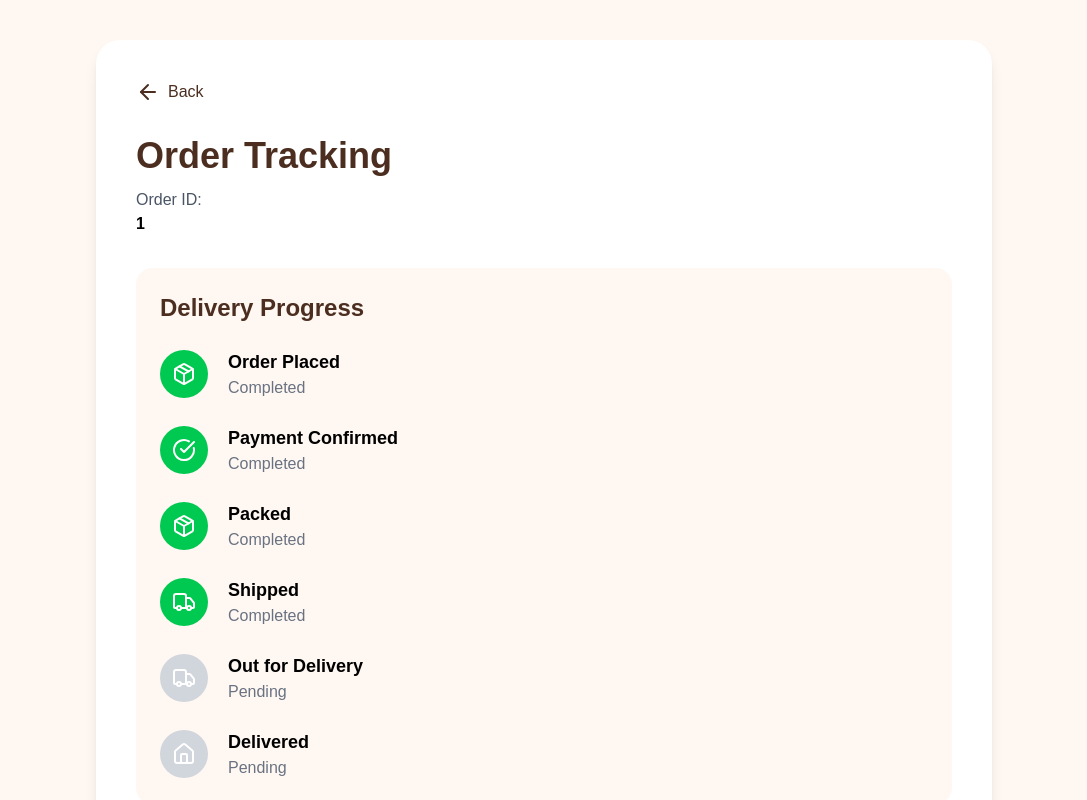
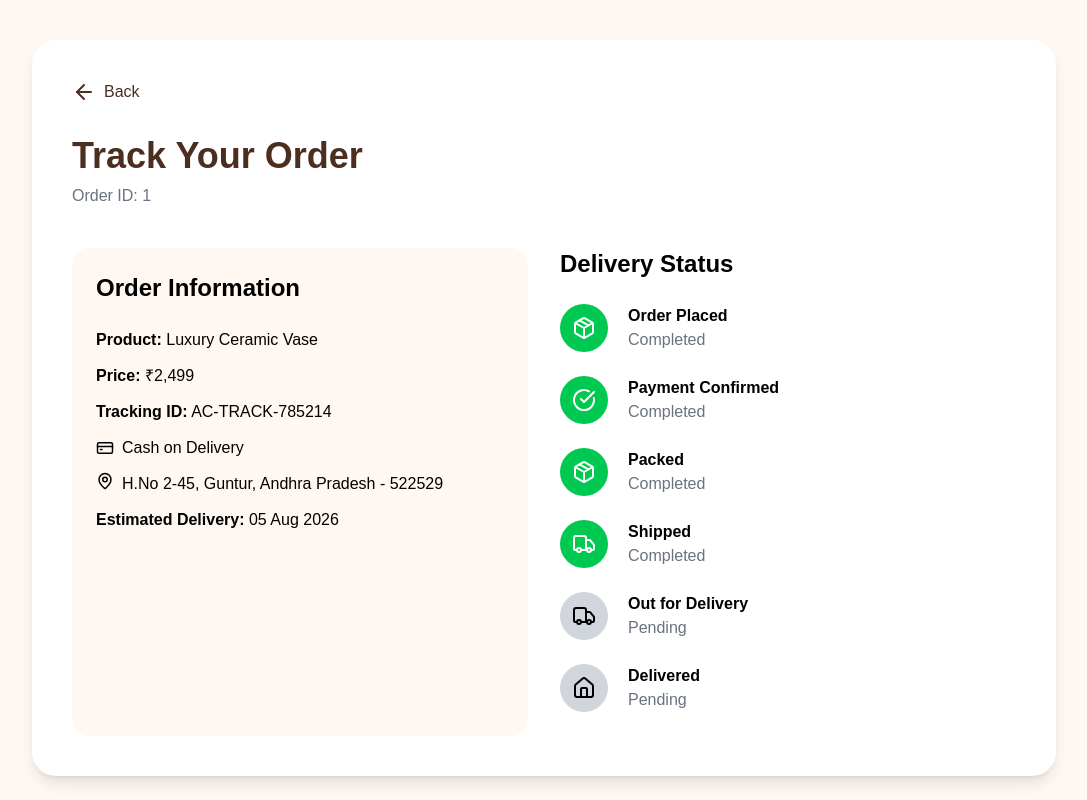
Before and after one commit to Gousiyasyed17/Artisans-Corner, a React app in the folder frontend/: page /customer/tracking/1 in a window 1280 px wide. Shown: the top 800 px of the page, without its empty margins (96-1183 px from the left). Built offline with nearby package versions, Linux system fonts and the light colour scheme; no server answers; the HTML template or start-up script is replaced by a standard one.

Commit message:
Improve order tracking page

```diff
--- a/frontend/src/pages/OrderTracking.jsx
+++ b/frontend/src/pages/OrderTracking.jsx
@@ -1,19 +1,30 @@
 import React from "react";
-import { useParams, useNavigate } from "react-router-dom";
+import { useNavigate, useParams } from "react-router-dom";
 import {
+  ArrowLeft,
+  CheckCircle,
   Package,
-  CheckCircle,
   Truck,
   Home,
-  ArrowLeft,
+  CreditCard,
+  MapPin,
 } from "lucide-react";
 
 export default function OrderTracking() {
+  const navigate = useNavigate();
   const { id } = useParams();
-  const navigate = useNavigate();
 
-  // Demo status (later you can fetch this from backend)
-  const currentStatus = "Shipped";
+  // Demo order data
+  const order = {
+    product: "Luxury Ceramic Vase",
+    price: "₹2,499",
+    trackingId: "AC-TRACK-785214",
+    payment: "Cash on Delivery",
+    address:
+      "H.No 2-45, Guntur, Andhra Pradesh - 522529",
+    estimatedDelivery: "05 Aug 2026",
+    status: "Shipped",
+  };
 
   const steps = [
     "Order Placed",
@@ -24,12 +35,12 @@ export default function OrderTracking() {
     "Delivered",
   ];
 
-  const currentIndex = steps.indexOf(currentStatus);
+  const currentStep = steps.indexOf(order.status);
 
   return (
-    <div className="min-h-screen bg-[#FFF8F2] py-10 px-6">
+    <div className="min-h-screen bg-[#FFF8F2] py-10">
 
-      <div className="max-w-4xl mx-auto bg-white rounded-3xl shadow-lg p-10">
+      <div className="max-w-5xl mx-auto bg-white rounded-3xl shadow-lg p-10">
 
         <button
           onClick={() => navigate(-1)}
@@ -40,37 +51,67 @@ export default function OrderTracking() {
         </button>
 
         <h1 className="text-4xl font-bold text-[#4B2E20]">
-          Order Tracking
+          Track Your Order
         </h1>
 
-        <p className="mt-3 text-gray-600">
-          Order ID:
+        <p className="text-gray-500 mt-2">
+          Order ID: {id}
         </p>
 
-        <p className="font-semibold break-all">
-          {id}
-        </p>
+        <div className="grid md:grid-cols-2 gap-8 mt-10">
 
-        <div className="mt-8 bg-[#FFF8F2] rounded-2xl p-6">
+          <div className="bg-[#FFF8F2] rounded-2xl p-6">
 
-          <h2 className="text-2xl font-bold text-[#4B2E20] mb-6">
-            Delivery Progress
-          </h2>
+            <h2 className="text-2xl font-bold mb-6">
+              Order Information
+            </h2>
 
-          <div className="space-y-6">
+            <p><b>Product:</b> {order.product}</p>
+
+            <p className="mt-3">
+              <b>Price:</b> {order.price}
+            </p>
+
+            <p className="mt-3">
+              <b>Tracking ID:</b> {order.trackingId}
+            </p>
+
+            <p className="mt-3 flex items-center gap-2">
+              <CreditCard size={18}/>
+              {order.payment}
+            </p>
+
+            <p className="mt-3 flex items-start gap-2">
+              <MapPin size={18}/>
+              {order.address}
+            </p>
+
+            <p className="mt-3">
+              <b>Estimated Delivery:</b>{" "}
+              {order.estimatedDelivery}
+            </p>
+
+          </div>
+
+          <div>
+
+            <h2 className="text-2xl font-bold mb-6">
+              Delivery Status
+            </h2>
 
             {steps.map((step, index) => (
 
               <div
-                key={index}
-                className="flex items-center gap-5"
+                key={step}
+                className="flex items-center mb-6"
               >
 
                 <div
-                  className={`w-12 h-12 rounded-full flex items-center justify-center ${
-                    index <= currentIndex
+                  className={`w-12 h-12 rounded-full flex items-center justify-center
+                  ${
+                    index <= currentStep
                       ? "bg-green-500 text-white"
-                      : "bg-gray-300 text-white"
+                      : "bg-gray-300"
                   }`}
                 >
 
@@ -83,15 +124,15 @@ export default function OrderTracking() {
 
                 </div>
 
-                <div>
+                <div className="ml-5">
 
-                  <h3 className="font-bold text-lg">
+                  <h3 className="font-semibold">
                     {step}
                   </h3>
 
                   <p className="text-gray-500">
 
-                    {index <= currentIndex
+                    {index <= currentStep
                       ? "Completed"
                       : "Pending"}
 
@@ -107,32 +148,6 @@ export default function OrderTracking() {
 
         </div>
 
-        <div className="grid md:grid-cols-2 gap-6 mt-10">
-
-          <div className="bg-[#FFF8F2] rounded-2xl p-6">
-
-            <h3 className="font-bold text-xl mb-3">
-              Estimated Delivery
-            </h3>
-
-            <p>Within 5-7 Business Days</p>
-
-          </div>
-
-          <div className="bg-[#FFF8F2] rounded-2xl p-6">
-
-            <h3 className="font-bold text-xl mb-3">
-              Tracking Number
-            </h3>
-
-            <p>
-              AC-{id.slice(-6).toUpperCase()}
-            </p>
-
-          </div>
-
-        </div>
-
       </div>
 
     </div>
```
